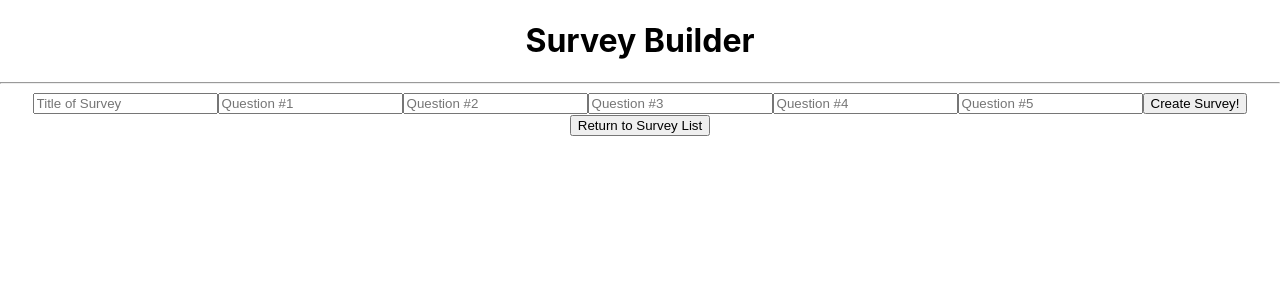
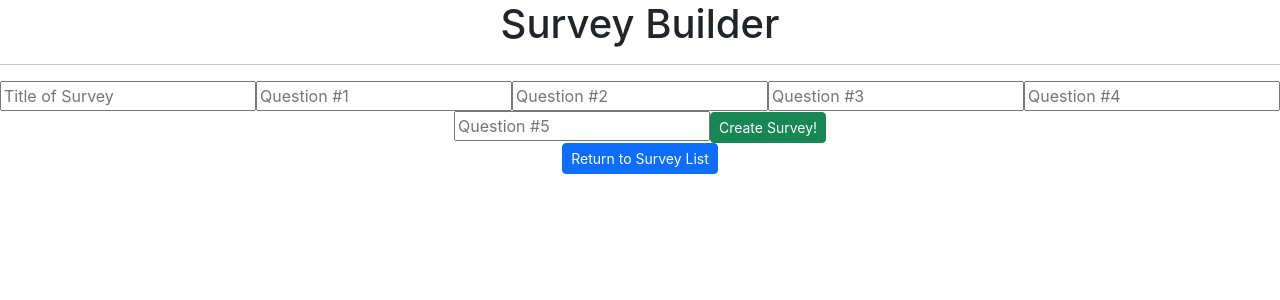
Before and after one commit to ChrisKLoveless/react-survey-builder, a React (Create React App) app: page / in a window 1280 px wide. Both pictures are taken after a click on the button "Create Survey". Shown: the top 300 px of the page. Built offline with nearby package versions, Linux system fonts and the light colour scheme; no server answers; the database is empty.

Commit message:
add bootstrap to porject

```diff
--- a/package.json
+++ b/package.json
@@ -6,8 +6,10 @@
     "@testing-library/jest-dom": "^5.16.5",
     "@testing-library/react": "^13.4.0",
     "@testing-library/user-event": "^13.5.0",
+    "bootstrap": "^5.2.3",
     "firebase": "^9.17.1",
     "react": "^18.2.0",
+    "react-bootstrap": "^2.7.2",
     "react-dom": "^18.2.0",
     "react-scripts": "5.0.1",
     "web-vitals": "^2.1.4"
--- a/public/index.html
+++ b/public/index.html
@@ -1,14 +1,14 @@
 <!DOCTYPE html>
 <html lang="en">
+
 <head>
   <meta charset="utf-8" />
   <link rel="icon" href="%PUBLIC_URL%/favicon.ico" />
+  <link rel="stylesheet" href="https://cdn.jsdelivr.net/npm/bootstrap@5.2.3/dist/css/bootstrap.min.css"
+    integrity="sha384-rbsA2VBKQhggwzxH7pPCaAqO46MgnOM80zW1RWuH61DGLwZJEdK2Kadq2F9CUG65" crossorigin="anonymous" />
   <meta name="viewport" content="width=device-width, initial-scale=1" />
   <meta name="theme-color" content="#000000" />
-    <meta
-      name="description"
-      content="Web site created using create-react-app"
-    />
+  <meta name="description" content="Web site created using create-react-app" />
   <link rel="apple-touch-icon" href="%PUBLIC_URL%/logo192.png" />
   <!--
       manifest.json provides metadata used when your web app is installed on a
@@ -26,6 +26,7 @@
     -->
   <title>React Survey Builder</title>
 </head>
+
 <body>
   <noscript>You need to enable JavaScript to run this app.</noscript>
   <div id="root"></div>
@@ -40,4 +41,5 @@
       To create a production bundle, use `npm run build` or `yarn build`.
     -->
 </body>
+
 </html>
--- a/src/components/ReusableForm.jsx
+++ b/src/components/ReusableForm.jsx
@@ -29,7 +29,7 @@ function ReusableForm(props) {
         type="text"
         name='q5'
         placeholder='Question #5' />
-        <button type='submit'>{props.buttonText}</button>
+        <button className="btn btn-success btn-sm" type='submit'>{props.buttonText}</button>
       </form>
     </div>
   );
--- a/src/components/SurveyControl.jsx
+++ b/src/components/SurveyControl.jsx
@@ -1,4 +1,4 @@
-import React, { useState, useEffect } from "react";
+import React, { useState, useEffect } from 'react';
 import SurveyList from './SurveyList';
 import NewSurveyForm from "./NewSurveyForm";
 import db from '../firebase';
@@ -62,7 +62,7 @@ function SurveyControl () {
   return (
     <React.Fragment>
       {currentlyVisibleState}
-      {error ? null : <button className="btn btn-dark" onClick={handleClick}>{buttonText}</button>}
+      {error ? null : <button className="btn btn-primary btn-sm" onClick={handleClick}>{buttonText}</button>}
     </React.Fragment>
   );
 }
```
Also changed, not shown: 1 other file (tests, documents, lock files or other folders). Lines whose indentation alone changed are shown as unchanged.
